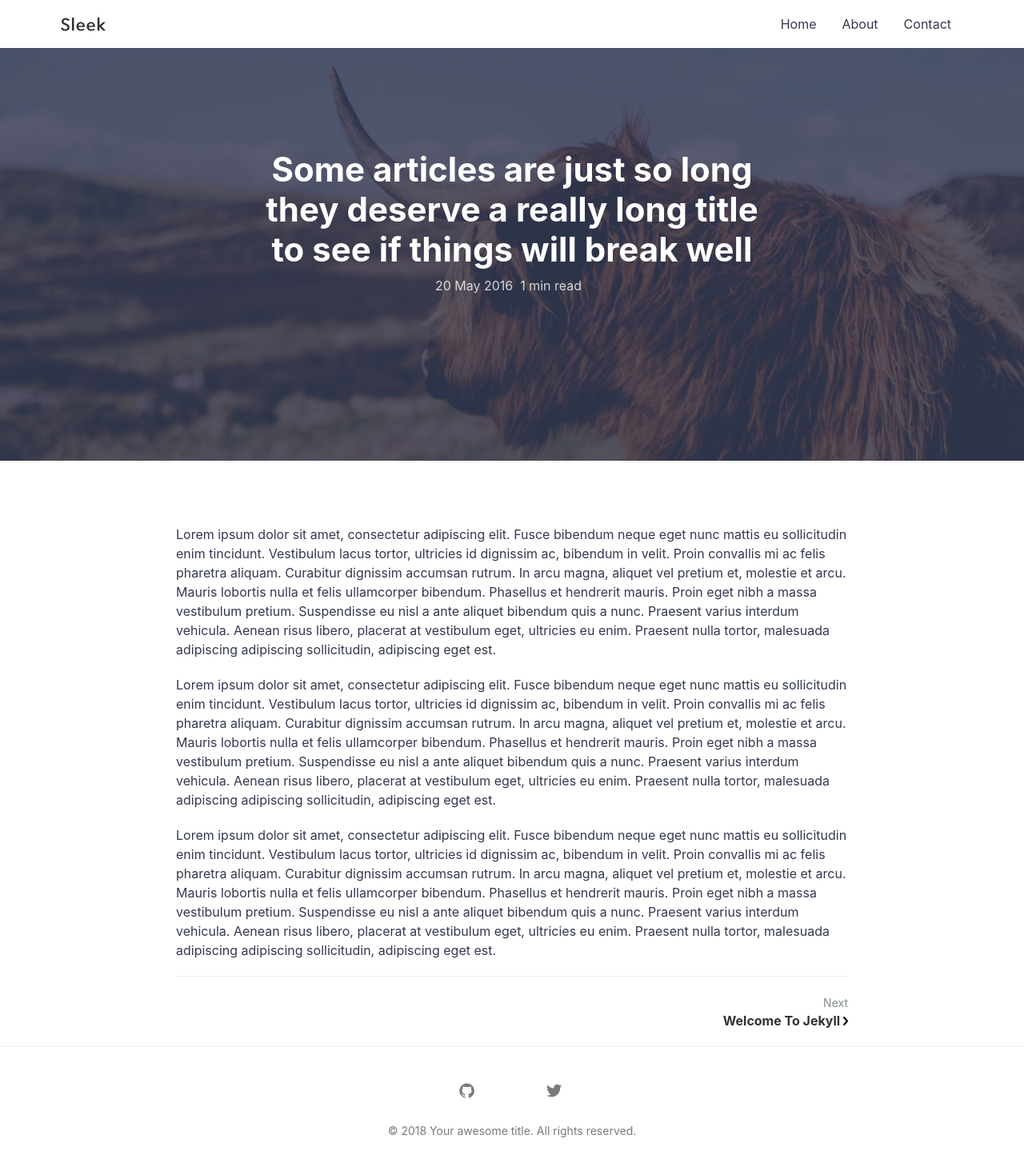
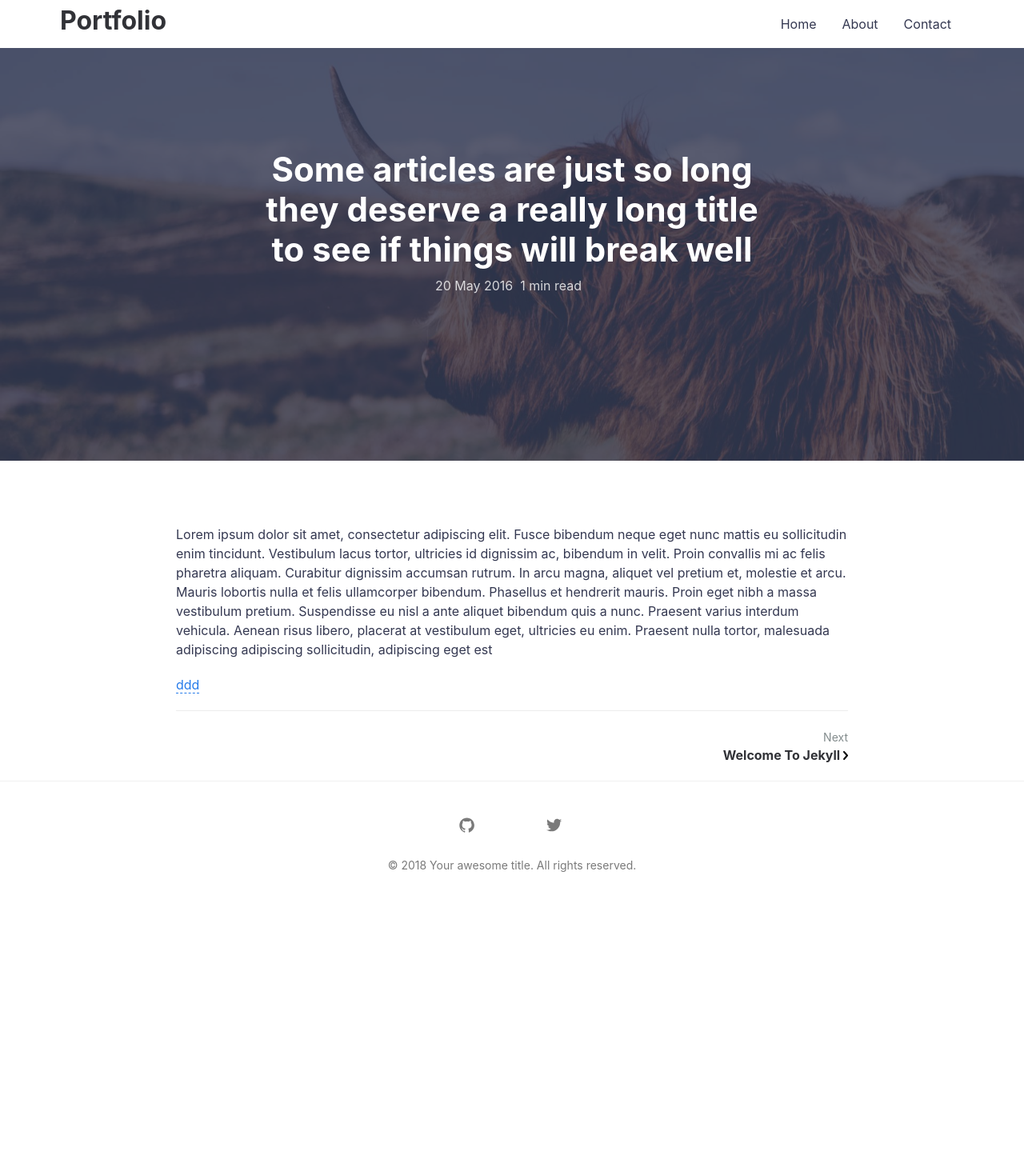
Before and after one commit to k2y1231/k2y1231.github.io, a Jekyll site: the page built from _posts/2016-05-20-super-long-article.md, in a window 1280 px wide. Shown: the whole page at 80% size. Built offline with Jekyll 4.4.1, drawn with Linux system fonts in a browser that asks for light colours; after the commit the page ends 1137 px from its top, so only the background shows below that.

Commit message:
logo modified

```diff
--- a/_includes/header.html
+++ b/_includes/header.html
@@ -3,7 +3,8 @@
     <div class="header__inner">
       <a class="header__logo" href="{{ '/' | relative_url }}">
         <div class="header__logo--container">
-          {% include logo.svg %}
+          <!-- {% include logo.svg %} -->
+          <h1>Portfolio</h1>
         </div>
       </a>
       <nav class="header__links">
--- a/_posts/2016-05-20-super-long-article.md
+++ b/_posts/2016-05-20-super-long-article.md
@@ -4,8 +4,8 @@
 featured-img: shane-rounce-205187
 ---
 
-Lorem ipsum dolor sit amet, consectetur adipiscing elit. Fusce bibendum neque eget nunc mattis eu sollicitudin enim tincidunt. Vestibulum lacus tortor, ultricies id dignissim ac, bibendum in velit. Proin convallis mi ac felis pharetra aliquam. Curabitur dignissim accumsan rutrum. In arcu magna, aliquet vel pretium et, molestie et arcu. Mauris lobortis nulla et felis ullamcorper bibendum. Phasellus et hendrerit mauris. Proin eget nibh a massa vestibulum pretium. Suspendisse eu nisl a ante aliquet bibendum quis a nunc. Praesent varius interdum vehicula. Aenean risus libero, placerat at vestibulum eget, ultricies eu enim. Praesent nulla tortor, malesuada adipiscing adipiscing sollicitudin, adipiscing eget est.
+Lorem ipsum dolor sit amet, consectetur adipiscing elit. Fusce bibendum neque eget nunc mattis eu sollicitudin enim tincidunt. Vestibulum lacus tortor, ultricies id dignissim ac, bibendum in velit. Proin convallis mi ac felis pharetra aliquam. Curabitur dignissim accumsan rutrum. In arcu magna, aliquet vel pretium et, molestie et arcu. Mauris lobortis nulla et felis ullamcorper bibendum. Phasellus et hendrerit mauris. Proin eget nibh a massa vestibulum pretium. Suspendisse eu nisl a ante aliquet bibendum quis a nunc. Praesent varius interdum vehicula. Aenean risus libero, placerat at vestibulum eget, ultricies eu enim. Praesent nulla tortor, malesuada adipiscing adipiscing sollicitudin, adipiscing eget est
 
-Lorem ipsum dolor sit amet, consectetur adipiscing elit. Fusce bibendum neque eget nunc mattis eu sollicitudin enim tincidunt. Vestibulum lacus tortor, ultricies id dignissim ac, bibendum in velit. Proin convallis mi ac felis pharetra aliquam. Curabitur dignissim accumsan rutrum. In arcu magna, aliquet vel pretium et, molestie et arcu. Mauris lobortis nulla et felis ullamcorper bibendum. Phasellus et hendrerit mauris. Proin eget nibh a massa vestibulum pretium. Suspendisse eu nisl a ante aliquet bibendum quis a nunc. Praesent varius interdum vehicula. Aenean risus libero, placerat at vestibulum eget, ultricies eu enim. Praesent nulla tortor, malesuada adipiscing adipiscing sollicitudin, adipiscing eget est.
 
-Lorem ipsum dolor sit amet, consectetur adipiscing elit. Fusce bibendum neque eget nunc mattis eu sollicitudin enim tincidunt. Vestibulum lacus tortor, ultricies id dignissim ac, bibendum in velit. Proin convallis mi ac felis pharetra aliquam. Curabitur dignissim accumsan rutrum. In arcu magna, aliquet vel pretium et, molestie et arcu. Mauris lobortis nulla et felis ullamcorper bibendum. Phasellus et hendrerit mauris. Proin eget nibh a massa vestibulum pretium. Suspendisse eu nisl a ante aliquet bibendum quis a nunc. Praesent varius interdum vehicula. Aenean risus libero, placerat at vestibulum eget, ultricies eu enim. Praesent nulla tortor, malesuada adipiscing adipiscing sollicitudin, adipiscing eget est.
+
+<a>ddd</a>
```
Also changed, not shown: assets/css/main.css.
